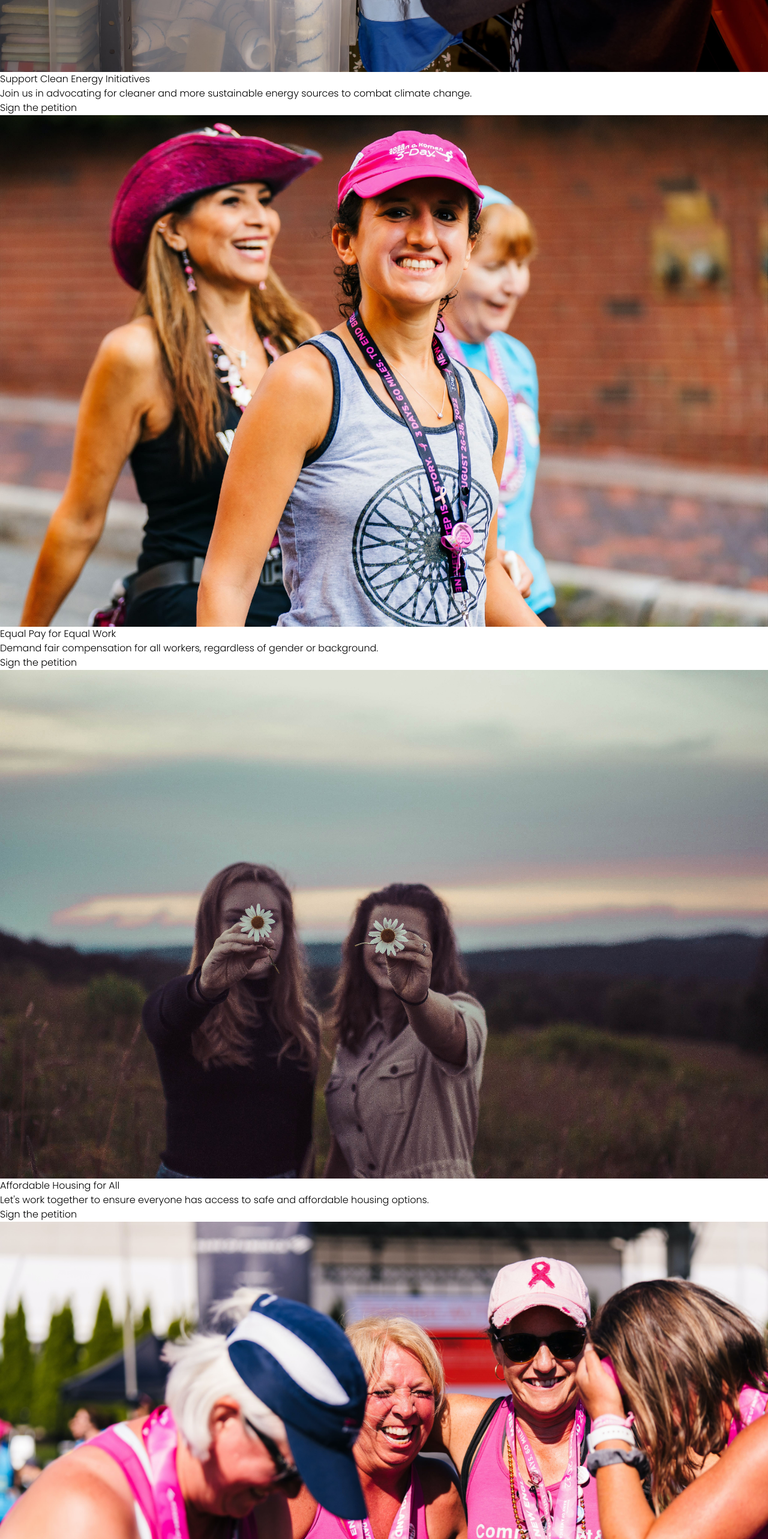
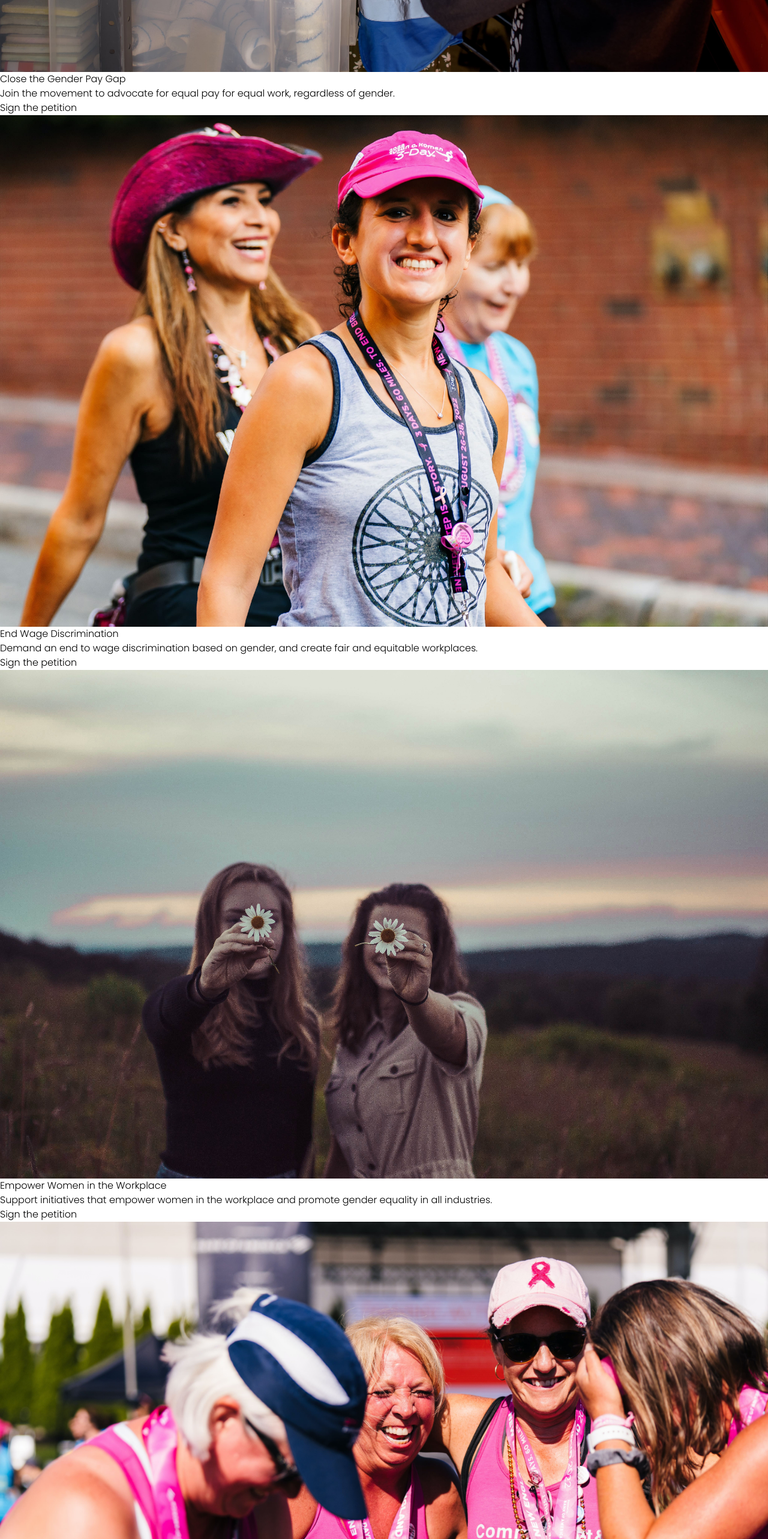
Before and after one commit to darshanap2003/ttonline, a React (Vite) app in the folder ttonline/: page /petition in a window 1280 px wide. Shown: the part 900-3466 px from the top of the page at 60% size. Built offline with nearby package versions, Linux system fonts and the light colour scheme.

Commit message:
Update petitions data

```diff
--- a/ttonline/src/pages/data.js
+++ b/ttonline/src/pages/data.js
@@ -1,48 +1,48 @@
-import image1 from "../../assets/image1.jpg"
-import image2 from "../../assets/image2.jpg"
-import image3 from "../../assets/image3.jpg"
-import image4 from "../../assets/image4.jpg"
-import image5 from "../../assets/image5.jpg"
+import image1 from "../../assets/image1.jpg";
+import image2 from "../../assets/image2.jpg";
+import image3 from "../../assets/image3.jpg";
+import image4 from "../../assets/image4.jpg";
+import image5 from "../../assets/image5.jpg";
 
 export const petitions = [
   {
     id: 1,
-    countryCode: "IN",
-    title: "Support Clean Energy Initiatives",
+    countryCode: "US",
+    title: "Close the Gender Pay Gap",
     description:
-      "Join us in advocating for cleaner and more sustainable energy sources to combat climate change.",
+      "Join the movement to advocate for equal pay for equal work, regardless of gender.",
     img: image1,
   },
   {
     id: 2,
-    countryCode: "IN",
-    title: "Equal Pay for Equal Work",
+    countryCode: "UK",
+    title: "End Wage Discrimination",
     description:
-      "Demand fair compensation for all workers, regardless of gender or background.",
+      "Demand an end to wage discrimination based on gender, and create fair and equitable workplaces.",
     img: image2,
   },
   {
     id: 3,
-    countryCode: "CN",
-    title: "Affordable Housing for All",
+    countryCode: "AU",
+    title: "Empower Women in the Workplace",
     description:
-      "Let's work together to ensure everyone has access to safe and affordable housing options.",
+      "Support initiatives that empower women in the workplace and promote gender equality in all industries.",
     img: image3,
   },
   {
     id: 4,
-    countryCode: "US",
-    title: "Promote Mental Health Awareness",
+    countryCode: "CA",
+    title: "Transparency in Pay Structure",
     description:
-      "Raise awareness and reduce the stigma surrounding mental health issues in our community.",
+      "Advocate for transparency in pay structure to identify and address any gender pay disparities.",
     img: image4,
   },
   {
     id: 5,
-    countryCode: "US",
-    title: "Support Local Food Banks",
+    countryCode: "IN",
+    title: "Equal Opportunities for All",
     description:
-      "Help provide nutritious meals to families in need by supporting your local food bank.",
+      "Work towards creating equal opportunities and fair wages for everyone, regardless of gender.",
     img: image5,
   },
-]
+];
```
